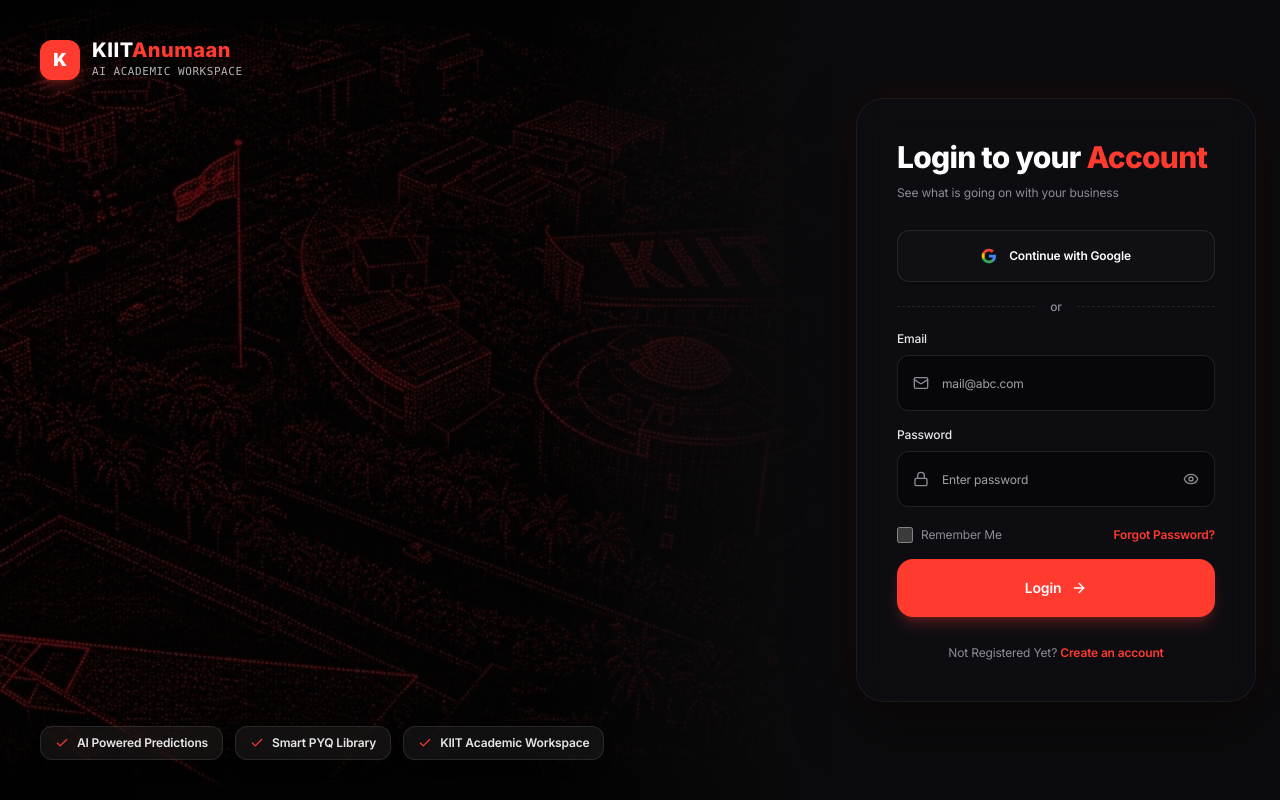
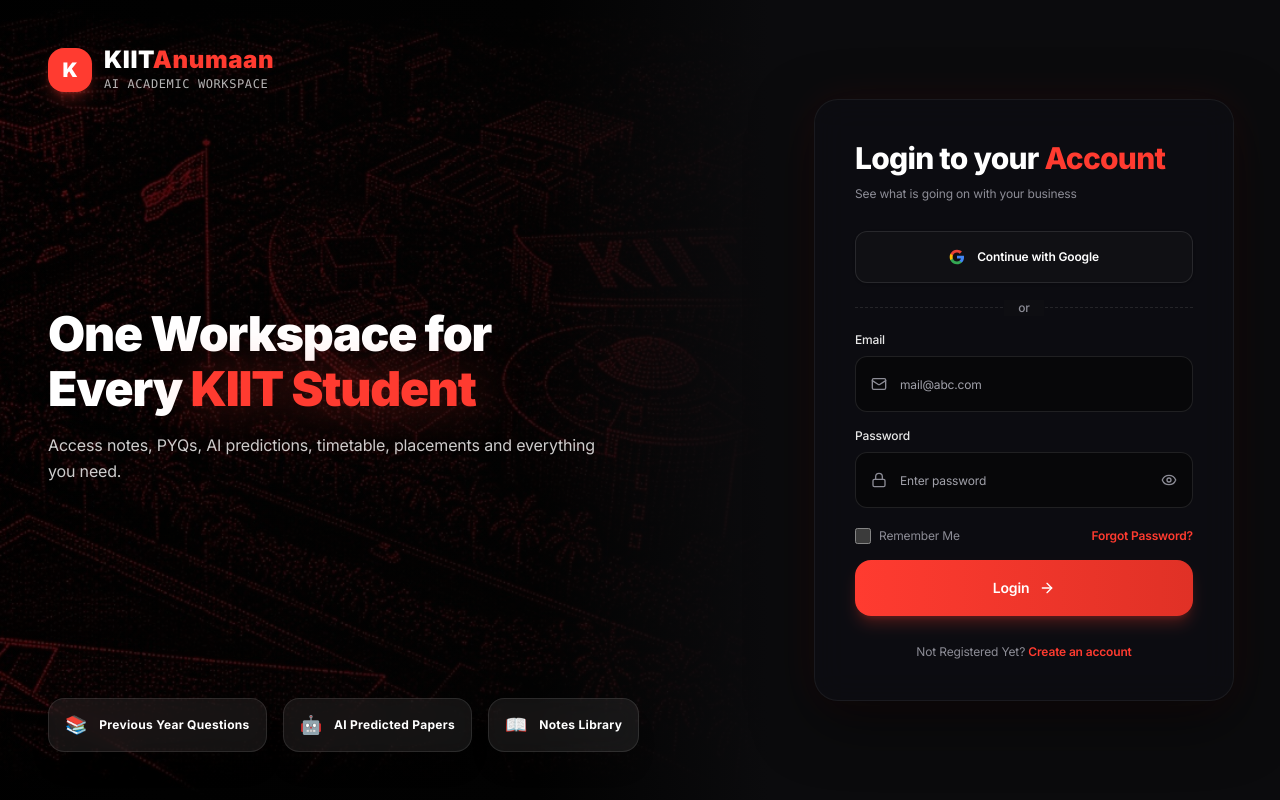
Before and after one commit to priyangshu24/KIITAnumaan, a Next.js app: page /login in a window 1280 px wide. Built offline with nearby package versions, Linux system fonts and the light colour scheme.

Commit message:
style: redesign login page with 60/40 ratio, hero heading, horizontal glass cards, 420px card width, and gradient red button

```diff
--- a/app/login/page.tsx
+++ b/app/login/page.tsx
@@ -2,7 +2,17 @@
 
 import { useState } from 'react'
 import { useRouter } from 'next/navigation'
-import { Mail, Lock, Eye, EyeOff, User, ArrowRight, Check } from 'lucide-react'
+import {
+  Mail,
+  Lock,
+  Eye,
+  EyeOff,
+  User,
+  ArrowRight,
+  BookOpen,
+  Bot,
+  FileText,
+} from 'lucide-react'
 
 export default function AuthPage() {
   const router = useRouter()
@@ -25,65 +35,80 @@ export default function AuthPage() {
   return (
     <div className="min-h-screen w-full bg-[#050505] flex flex-col lg:flex-row overflow-x-hidden">
       {/* ----------------------------------------------------
-          LEFT SIDE: KIIT RED WIREFRAME HERO BACKGROUND (65%)
+          LEFT SIDE: HERO IMAGE & CONTENT (60%)
       ---------------------------------------------------- */}
-      <div className="hidden lg:block lg:w-[65%] md:w-[55%] relative min-h-screen overflow-hidden">
-        {/* Background Image - Object Cover, Crisp & Clearly Visible */}
+      <div className="hidden lg:flex lg:w-[60%] md:w-[50%] relative min-h-screen flex-col justify-between p-12 overflow-hidden">
+        {/* KIIT Campus Background Image - Fully Visible */}
         <img
           src="/kiit-campus-dotted.jpg"
           alt="KIIT Campus Illustration"
-          className="absolute inset-0 w-full h-full object-cover object-center opacity-85 transition-opacity duration-500"
+          className="absolute inset-0 w-full h-full object-cover object-center opacity-90 transition-opacity duration-500 animate-in fade-in duration-700"
         />
 
-        {/* Subtle Black Overlay for Contrast */}
-        <div className="absolute inset-0 bg-black/25" />
+        {/* Light Black Overlay (45% opacity) */}
+        <div className="absolute inset-0 bg-black/45" />
 
-        {/* Smooth Gradient Fade toward Right Panel */}
+        {/* Gradient Blend overlay towards login panel */}
         <div
           className="absolute inset-0"
           style={{
             background:
-              'linear-gradient(90deg, rgba(5,5,5,0.2) 0%, rgba(5,5,5,0.4) 65%, #0b0b0d 100%)',
+              'linear-gradient(90deg, rgba(5,5,5,0.1) 0%, rgba(5,5,5,0.4) 70%, #0b0b0d 100%)',
           }}
         />
 
-        {/* Top-Left Branding Header */}
-        <div className="absolute top-10 left-10 z-20 flex items-center gap-3 animate-in fade-in duration-500">
-          <div className="w-10 h-10 rounded-xl bg-[#ff3b30] flex items-center justify-center font-black text-white text-lg shadow-lg shadow-[#ff3b30]/30 shrink-0">
+        {/* 1. TOP-LEFT: BRANDING */}
+        <div className="relative z-20 flex items-center gap-3 animate-in fade-in slide-in-from-top-4 duration-500">
+          <div className="w-11 h-11 rounded-2xl bg-[#ff3b30] flex items-center justify-center font-black text-white text-xl shadow-lg shadow-[#ff3b30]/30 shrink-0">
             K
           </div>
           <div>
-            <h1 className="text-xl font-extrabold text-white tracking-wide leading-none">
+            <h1 className="text-2xl font-black text-white tracking-wide leading-none">
               KIIT<span className="text-[#ff3b30]">Anumaan</span>
             </h1>
-            <p className="text-[11px] text-white/70 font-mono tracking-wider uppercase mt-1">
+            <p className="text-xs text-white/70 font-mono tracking-wider uppercase mt-1">
               AI Academic Workspace
             </p>
           </div>
         </div>
 
-        {/* Bottom-Left Subtle Glass Feature Badges */}
-        <div className="absolute bottom-10 left-10 z-20 flex flex-wrap items-center gap-3 animate-in fade-in slide-in-from-bottom-4 duration-500">
-          <div className="flex items-center gap-2 px-3.5 py-2 rounded-xl bg-white/[0.06] backdrop-blur-md border border-white/10 shadow-lg text-xs font-semibold text-white/90 hover:border-[#ff3b30]/40 transition-colors">
-            <Check className="w-3.5 h-3.5 text-[#ff3b30]" />
-            <span>AI Powered Predictions</span>
+        {/* 2. CENTER-LEFT: HERO HEADING & SUBTITLE */}
+        <div className="relative z-20 my-auto py-12 max-w-xl space-y-4 animate-in fade-in slide-in-from-left-4 duration-500">
+          <h2 className="text-4xl sm:text-5xl font-black text-white leading-[1.15] tracking-tight">
+            One Workspace for Every{' '}
+            <span className="text-[#ff3b30] drop-shadow-[0_0_25px_rgba(255,59,48,0.4)]">
+              KIIT Student
+            </span>
+          </h2>
+          <p className="text-sm sm:text-base text-white/80 leading-relaxed font-normal">
+            Access notes, PYQs, AI predictions, timetable, placements and everything you need.
+          </p>
+        </div>
+
+        {/* 3. BOTTOM-LEFT: FLOATING GLASS CARDS (HORIZONTAL) */}
+        <div className="relative z-20 flex flex-wrap items-center gap-4 animate-in fade-in slide-in-from-bottom-4 duration-500">
+          <div className="flex items-center gap-3 px-4 py-3 rounded-[16px] bg-white/[0.07] backdrop-blur-md border border-white/10 shadow-xl hover:border-[#ff3b30]/40 transition-all hover:-translate-y-0.5">
+            <span className="text-lg">📚</span>
+            <span className="text-xs font-bold text-white tracking-wide">Previous Year Questions</span>
           </div>
-          <div className="flex items-center gap-2 px-3.5 py-2 rounded-xl bg-white/[0.06] backdrop-blur-md border border-white/10 shadow-lg text-xs font-semibold text-white/90 hover:border-[#ff3b30]/40 transition-colors">
-            <Check className="w-3.5 h-3.5 text-[#ff3b30]" />
-            <span>Smart PYQ Library</span>
+
+          <div className="flex items-center gap-3 px-4 py-3 rounded-[16px] bg-white/[0.07] backdrop-blur-md border border-white/10 shadow-xl hover:border-[#ff3b30]/40 transition-all hover:-translate-y-0.5">
+            <span className="text-lg">🤖</span>
+            <span className="text-xs font-bold text-white tracking-wide">AI Predicted Papers</span>
           </div>
-          <div className="flex items-center gap-2 px-3.5 py-2 rounded-xl bg-white/[0.06] backdrop-blur-md border border-white/10 shadow-lg text-xs font-semibold text-white/90 hover:border-[#ff3b30]/40 transition-colors">
-            <Check className="w-3.5 h-3.5 text-[#ff3b30]" />
-            <span>KIIT Academic Workspace</span>
+
+          <div className="flex items-center gap-3 px-4 py-3 rounded-[16px] bg-white/[0.07] backdrop-blur-md border border-white/10 shadow-xl hover:border-[#ff3b30]/40 transition-all hover:-translate-y-0.5">
+            <span className="text-lg">📖</span>
+            <span className="text-xs font-bold text-white tracking-wide">Notes Library</span>
           </div>
         </div>
       </div>
 
       {/* ----------------------------------------------------
-          RIGHT SIDE: CENTERED LOGIN CARD PANEL (35%)
+          RIGHT SIDE: CENTERED LOGIN PANEL (40%)
       ---------------------------------------------------- */}
-      <div className="w-full lg:w-[35%] md:w-[45%] min-h-screen flex items-center justify-center p-6 bg-[#0b0b0d] relative z-10">
-        <div className="w-full max-w-[440px] bg-[#0e0e12]/92 backdrop-blur-[16px] border border-white/[0.06] rounded-[28px] p-8 sm:p-10 shadow-[0_20px_60px_rgba(0,0,0,0.5),0_0_40px_rgba(255,59,48,0.08)] transition-all duration-300 animate-in fade-in slide-in-from-right-4">
+      <div className="w-full lg:w-[40%] md:w-[50%] min-h-screen flex items-center justify-center p-6 bg-[#0b0b0d] relative z-10">
+        <div className="w-full max-w-[420px] bg-[#0e0e12]/92 backdrop-blur-[16px] border border-white/[0.06] rounded-[24px] p-8 sm:p-10 shadow-[0_20px_60px_rgba(0,0,0,0.5),0_0_40px_rgba(255,59,48,0.08)] transition-all duration-300 animate-in fade-in slide-in-from-right-4">
           {/* ----------------------------------------------------
               LOGIN VIEW
           ---------------------------------------------------- */}
@@ -103,7 +128,7 @@ export default function AuthPage() {
               <button
                 type="button"
                 onClick={() => router.push('/workspace')}
-                className="w-full h-[52px] bg-[#101014] border border-white/10 hover:border-[#ff3b30]/50 rounded-xl text-xs text-white font-semibold flex items-center justify-center gap-3 transition-all duration-200 hover:-translate-y-0.5 cursor-pointer shadow-sm mb-6"
+                className="w-full h-[52px] bg-[#101014] border border-white/10 hover:border-[#ff3b30]/50 rounded-xl text-xs text-white font-semibold flex items-center justify-center gap-3 transition-all duration-200 hover:scale-[1.01] cursor-pointer shadow-sm mb-6"
               >
                 <svg className="w-4 h-4 shrink-0" viewBox="0 0 24 24">
                   <path
@@ -196,7 +221,7 @@ export default function AuthPage() {
                 {/* Primary Submit Button */}
                 <button
                   type="submit"
-                  className="w-full h-[58px] bg-[#ff3b30] hover:bg-[#e03126] text-white rounded-[16px] py-3 text-sm font-semibold flex items-center justify-center gap-2.5 transition-all duration-200 hover:-translate-y-0.5 cursor-pointer shadow-lg shadow-[#ff3b30]/25 mt-3"
+                  className="w-full h-[56px] bg-gradient-to-r from-[#ff3b30] to-[#e03126] hover:from-[#e03126] hover:to-[#c40812] text-white rounded-[16px] py-3 text-sm font-semibold flex items-center justify-center gap-2.5 transition-all duration-200 hover:scale-[1.01] cursor-pointer shadow-lg shadow-[#ff3b30]/25 mt-3"
                 >
                   <span>Login</span>
                   <ArrowRight className="w-4 h-4" />
@@ -309,7 +334,7 @@ export default function AuthPage() {
                 {/* Primary Submit Button */}
                 <button
                   type="submit"
-                  className="w-full h-[58px] bg-[#ff3b30] hover:bg-[#e03126] text-white rounded-[16px] py-3 text-sm font-semibold flex items-center justify-center gap-2.5 transition-all duration-200 hover:-translate-y-0.5 cursor-pointer shadow-lg shadow-[#ff3b30]/25 mt-3"
+                  className="w-full h-[56px] bg-gradient-to-r from-[#ff3b30] to-[#e03126] hover:from-[#e03126] hover:to-[#c40812] text-white rounded-[16px] py-3 text-sm font-semibold flex items-center justify-center gap-2.5 transition-all duration-200 hover:scale-[1.01] cursor-pointer shadow-lg shadow-[#ff3b30]/25 mt-3"
                 >
                   <span>Create Account</span>
                   <ArrowRight className="w-4 h-4" />
```
